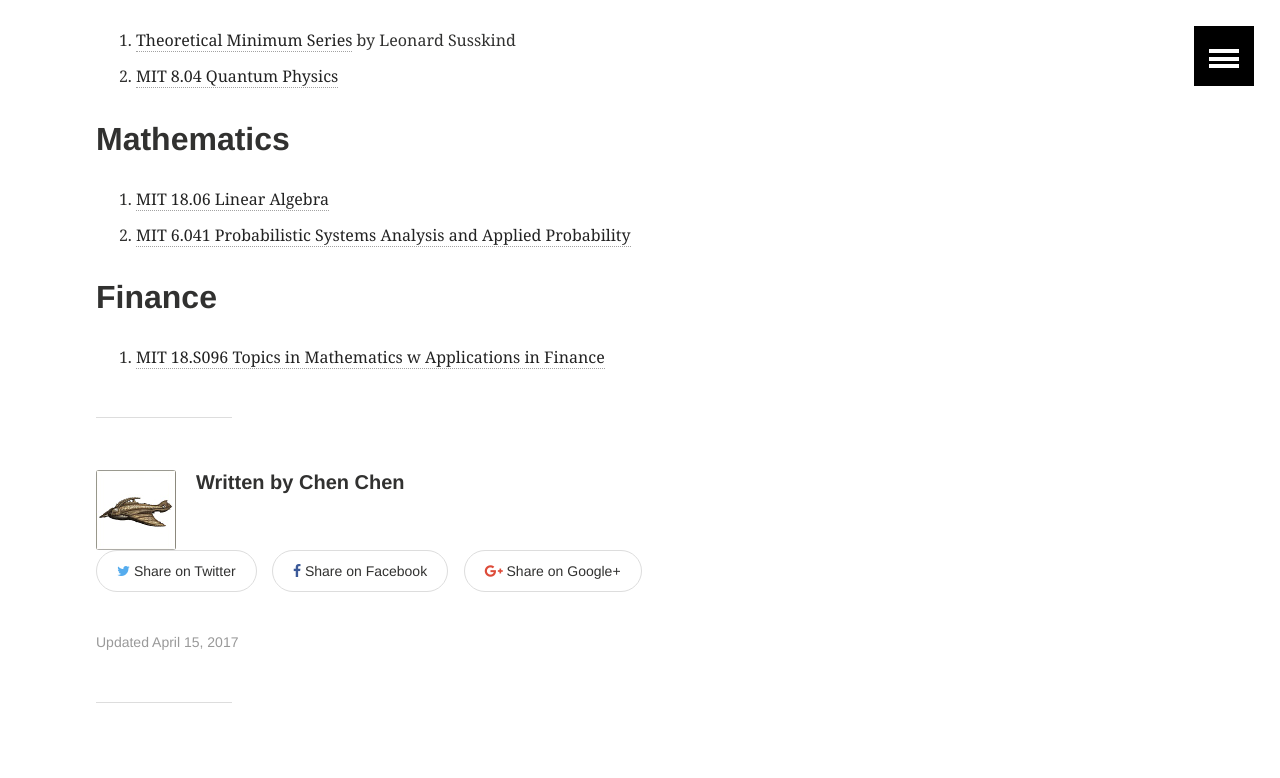
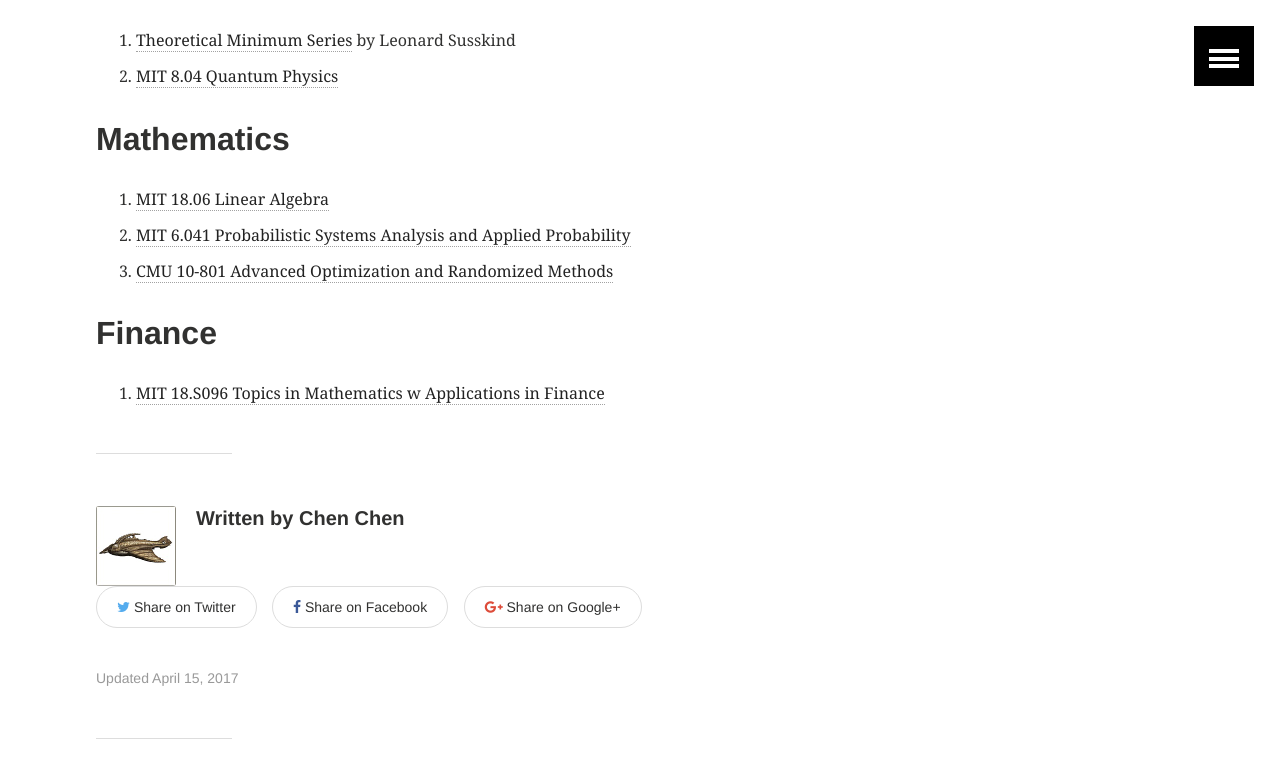
Before and after one commit to alex8937/alex8937.github.io, a Jekyll site: the page built from _posts/study/2017-04-15-Openware-Course-List.md, in a window 1280 px wide and 900 px high, scrolled down 2094 px. Shown: the top 778 px of the window. Built offline with Jekyll 4.4.1, drawn with Linux system fonts in a browser that asks for light colours; comment, search, counter and statistics services are not loaded.

Commit message:
Added CMU 10-801

```diff
--- a/_posts/study/2017-04-15-Openware-Course-List.md
+++ b/_posts/study/2017-04-15-Openware-Course-List.md
@@ -53,6 +53,7 @@ This is an archive of openware courses related to computer science, machine lear
 ## Mathematics
 1. [MIT 18.06 Linear Algebra](https://ocw.mit.edu/courses/mathematics/18-06-linear-algebra-spring-2010/)
 2. [MIT 6.041 Probabilistic Systems Analysis and Applied Probability](https://ocw.mit.edu/courses/electrical-engineering-and-computer-science/6-041-probabilistic-systems-analysis-and-applied-probability-fall-2010/)
+3. [CMU 10-801 Advanced Optimization and Randomized Methods](http://www.cs.cmu.edu/~suvrit/teach/aopt.html)
 
 ## Finance
 1. [MIT 18.S096 Topics in Mathematics w Applications in Finance](https://www.youtube.com/playlist?list=PLUl4u3cNGP63ctJIEC1UnZ0btsphnnoHR)
```
